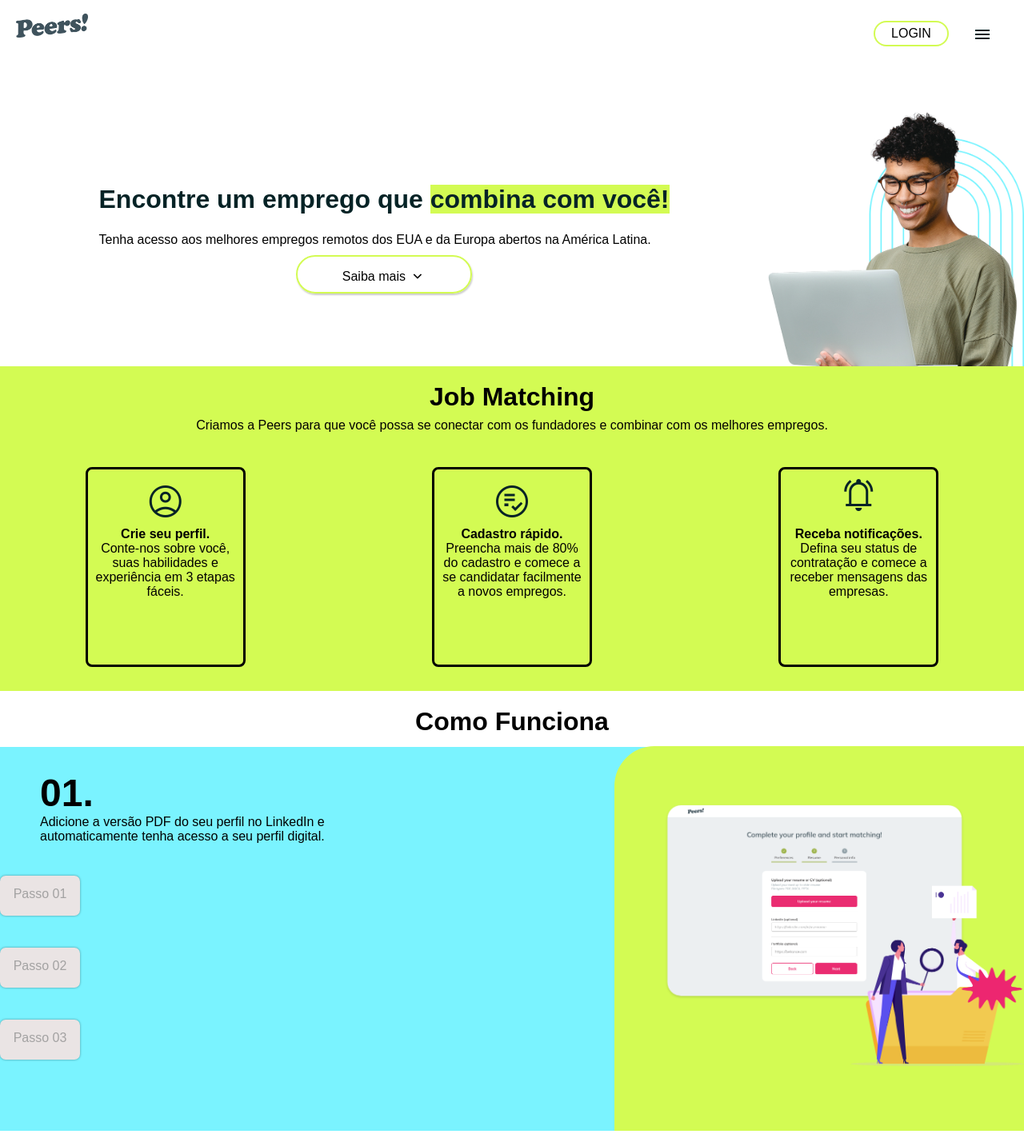
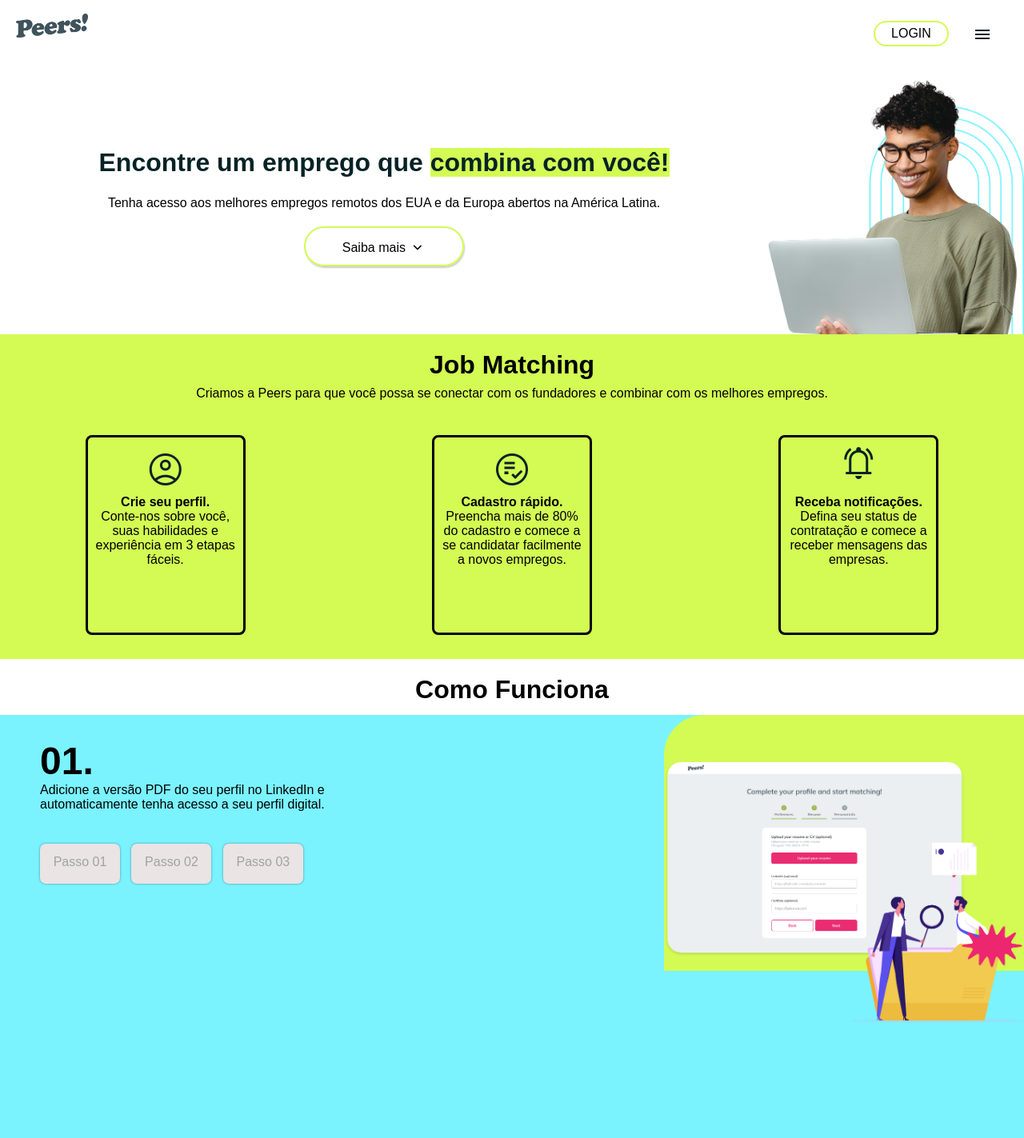
Before and after one commit to Eliseu91/Peers_landing-page, a plain HTML site: page index.html in a window 1280 px wide. Shown: the part 17-1440 px from the top of the page at 80% size. Drawn offline with nearby package versions, Linux system fonts and the light colour scheme.

Commit message:
change passos

```diff
--- a/index.html
+++ b/index.html
@@ -62,10 +62,7 @@
                         <div>Passo 02</div>
                         <div>Passo 03</div>
                     </div>
-                    <div class="bgstep"></div>
                     <div class="step01"><img src="./img/step01.png" alt="step01" width="450px"></div>
-
-
                 </div>
             </section>
         </main>
--- a/style.css
+++ b/style.css
@@ -44,7 +44,7 @@ menu > span {
 
 menu> ul {
     min-width: 200px;
-    padding-bottom: 40px;
+
 
 }
 
@@ -127,7 +127,8 @@ section.one {
     margin: auto;
 }
 
-section.one > p {
+.oneinfo > p {
+    margin: auto;
     text-align: center;
     padding-bottom: 20px;
 }
@@ -148,7 +149,8 @@ section.one > p {
     border: #d3fb53 2px solid;
     padding: 10px;
     border-radius: 30px;
-    width: 220px;
+    width: 200px;
+    height: 50px;
     box-shadow: 1px 2px 2px rgba(0, 0, 0, 0.208);
     box-sizing: border-box;
 }
@@ -220,7 +222,6 @@ h2 {
 }
 
 .three {
-    overflow: hidden;
     height: 550px;
     position: relative;
 
@@ -230,6 +231,7 @@ h2 {
     display: flex;
     flex-wrap: wrap;
     height: max(80vh);
+    justify-content: space-between;
     background-color: #7af3ff;
 }
 
@@ -252,17 +254,18 @@ h2 {
 
 .passos {
     width: 50%;
-    gap: 4px;
+
 
 }
 
 .passos > div {
-    align-items: stretch;
+    display: inline-block;
+    transform: translateX(50px);
     color: rgb(163, 162, 162);
     width: 100px;
     height: 50px;
-
     margin-top: 40px;
+    margin-right: 10px;
     background-color: rgb(234, 228, 228);
     border-radius: 7px;
     text-align: center;
@@ -274,27 +277,23 @@ h2 {
 .passos >div:hover{
     color: #052326;
     font-weight: bolder;
-    text-decoration: underline #052326 3px;
+    text-decoration: underline #d3fb53 3px;
     transition: ease-in-out;
-    transition-duration: .3s;
+    transition-duration: .2s;
 }
 
 .step01 {
     right: 0px;
-    position: absolute;
-    transform: translateY(70px);
+    position: relative;
+    height: 40vh;
+    background: #d3fb53;
+    background-size: cover;
+    border-start-start-radius: 50px;
+    overflow: visible;
 
 }
 
-.bgstep {
-    background-color: #d3fb53;
-    position: absolute;
-    bottom: 0;
-    right: 0px;
-    border-start-start-radius: 50px;
-    height: 87.5%;
-    width: 40%;
-
-
+.step01 > img {
+    transform: translateY(7vh);
 
 }
```
